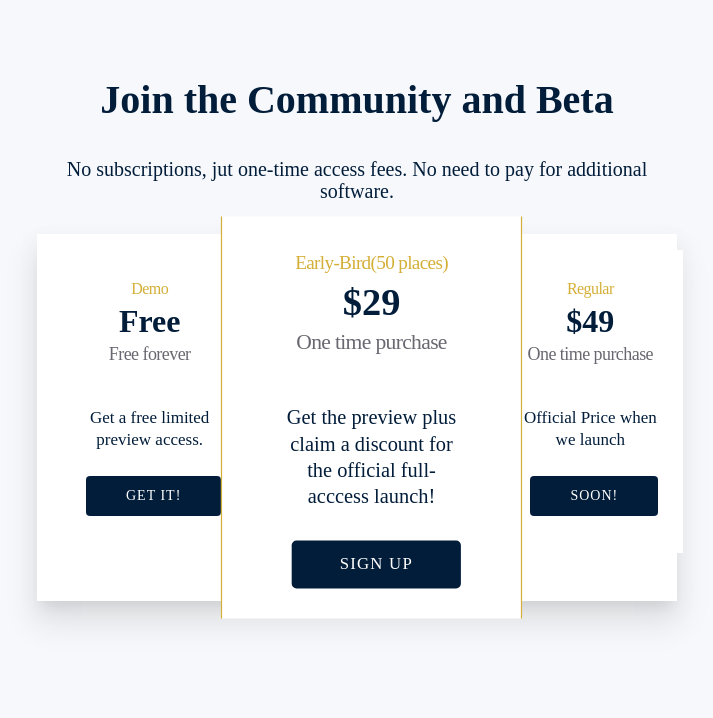
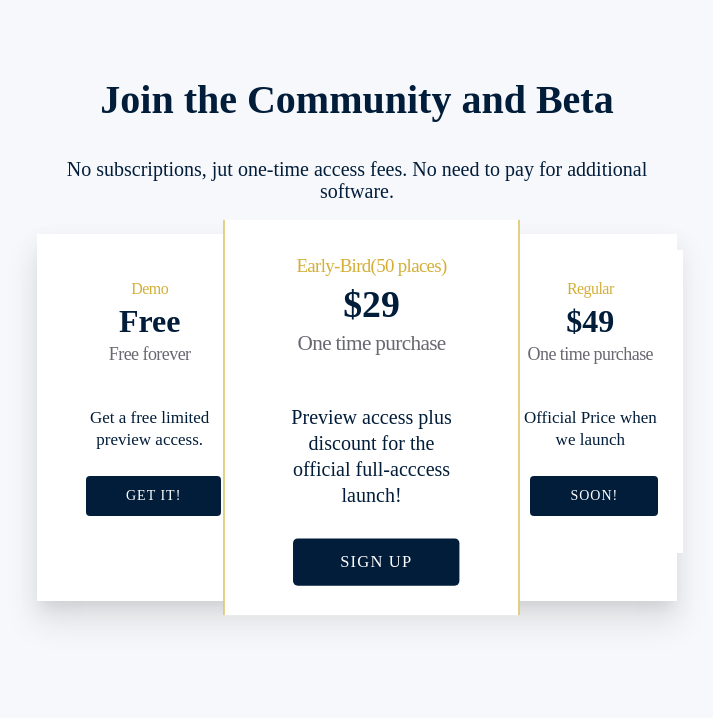
Before and after one commit to doberman1551/devos, a Gatsby site: page / in a window 1280 px wide. Shown: the part 2303-3021 px from the top of the page, without its empty margins (283-996 px from the left). Built offline with nearby package versions, Linux system fonts and the light colour scheme; Gatsby itself is replaced by a stand-in of ours.

Commit message:
pricing fix

```diff
--- a/src/components/Price.js
+++ b/src/components/Price.js
@@ -27,7 +27,7 @@ export const Price = () => {
            <PreTitle>Early-Bird(50 places)</PreTitle>
              <PricingPrice>$29</PricingPrice>
              <PostTitle>One time purchase</PostTitle>
-          <p> Get the preview plus claim a discount for the official full-acccess launch!</p>
+          <p> Preview access plus discount for the official full-acccess launch!</p>
 
           <Button as="a" id="preBuyButton" href="/thanksB">Sign up</Button>
         </PricingPlanFeatured>
@@ -98,7 +98,7 @@ export const PricingPlanFeatured=styled.div `
     border-left: 0.5px solid #d4af37;
     border-right: 0.5px solid #d4af37;
     background-color: ${props => props.theme.color.background.white};
-    transform: scale(1.2);
+    transform: scale(1.18);
 
   @media (min-width: 900px) {
 
```
